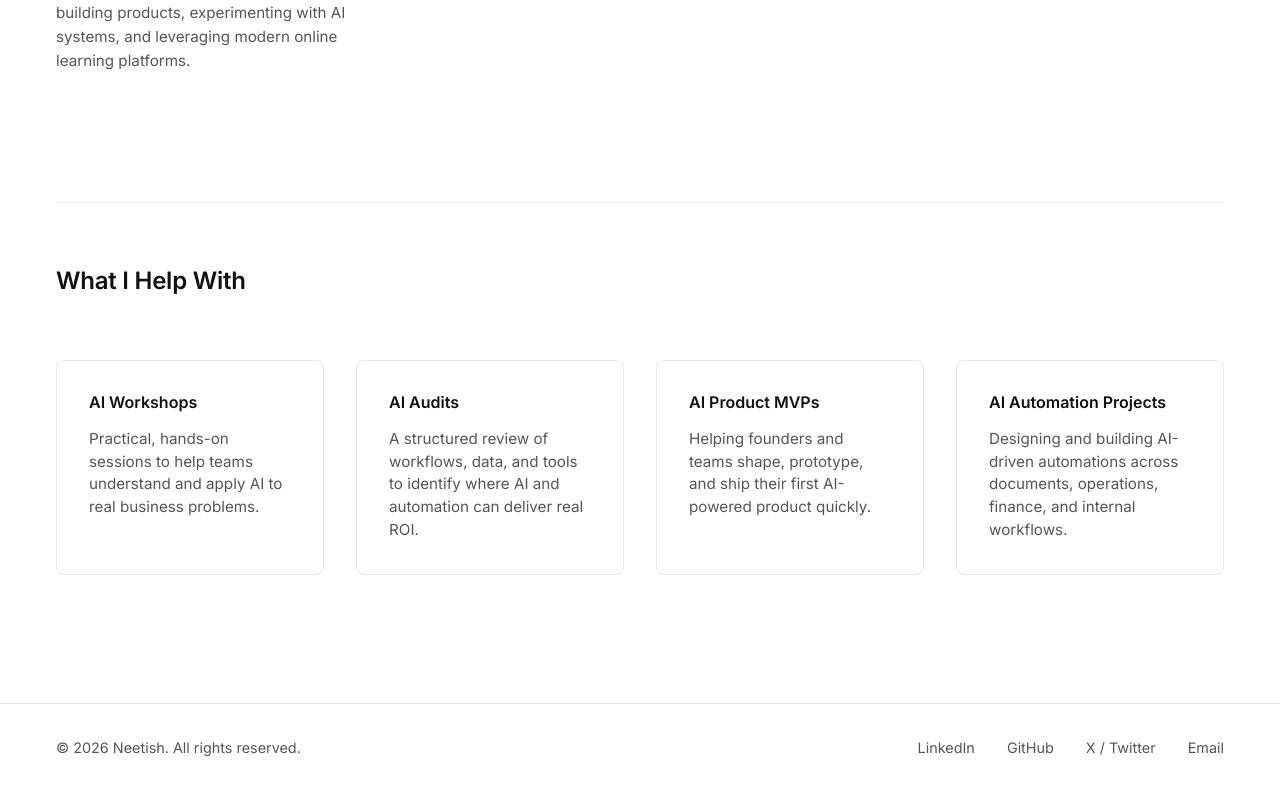
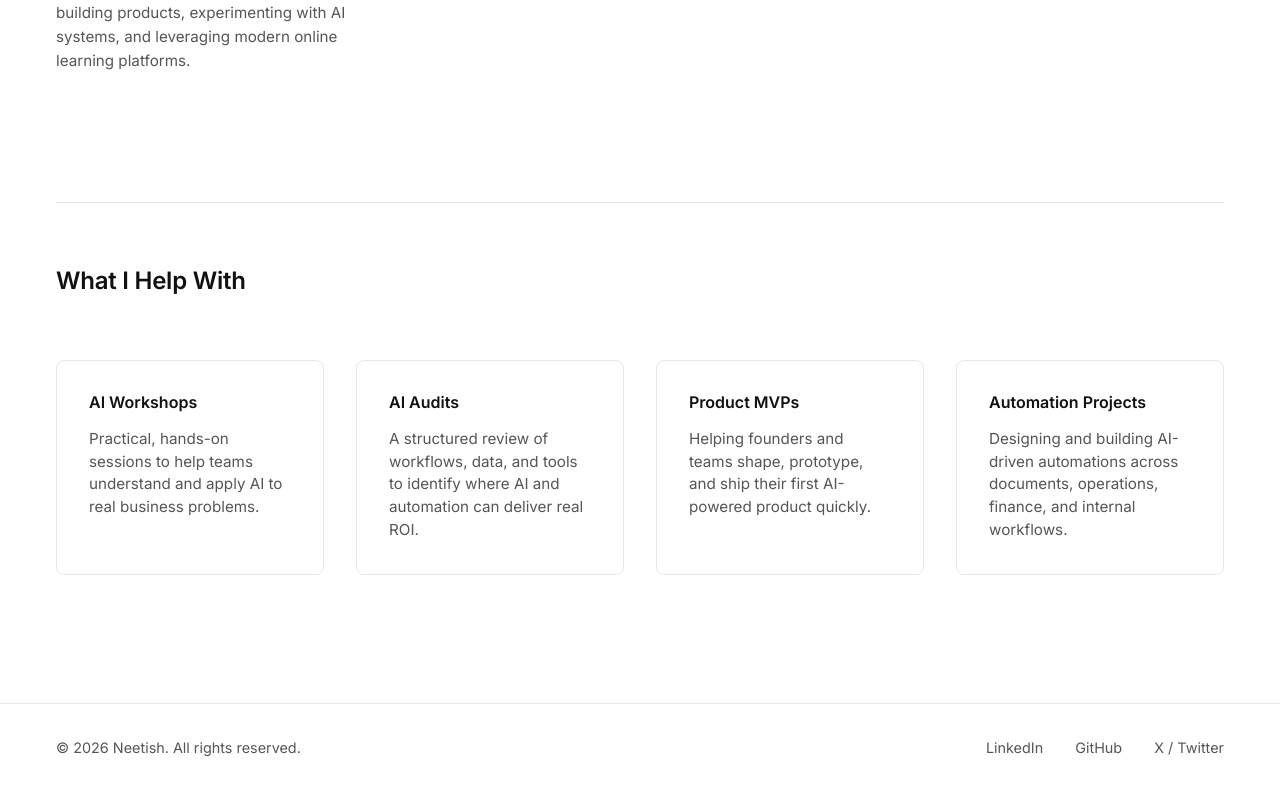
Before and after one commit to neetishtewari/neetishai, a Next.js app: page / in a window 1280 px wide. Shown: the part 2062-2853 px from the top of the page. Built offline with nearby package versions, Linux system fonts and the light colour scheme; no server answers; what notion-to-md would draw is missing.

Commit message:
Content: Removed AI prefix from headers

```diff
--- a/app/(site)/page.tsx
+++ b/app/(site)/page.tsx
@@ -97,11 +97,11 @@ export default function Home() {
             <p>A structured review of workflows, data, and tools to identify where AI and automation can deliver real ROI.</p>
           </div>
           <div className={styles.offeringCard}>
-            <h3>AI Product MVPs</h3>
+            <h3>Product MVPs</h3>
             <p>Helping founders and teams shape, prototype, and ship their first AI-powered product quickly.</p>
           </div>
           <div className={styles.offeringCard}>
-            <h3>AI Automation Projects</h3>
+            <h3>Automation Projects</h3>
             <p>Designing and building AI-driven automations across documents, operations, finance, and internal workflows.</p>
           </div>
         </div>
--- a/components/Footer.tsx
+++ b/components/Footer.tsx
@@ -12,7 +12,7 @@ export default function Footer() {
                     <a href="https://www.linkedin.com/in/neetish/" target="_blank" rel="noopener noreferrer">LinkedIn</a>
                     <a href="https://github.com/neetishtewari" target="_blank" rel="noopener noreferrer">GitHub</a>
                     <a href="https://x.com/neetish" target="_blank" rel="noopener noreferrer">X / Twitter</a>
-                    <a href="mailto:hello@neetish.ai">Email</a>
+
                 </div>
             </div>
         </footer>
```
